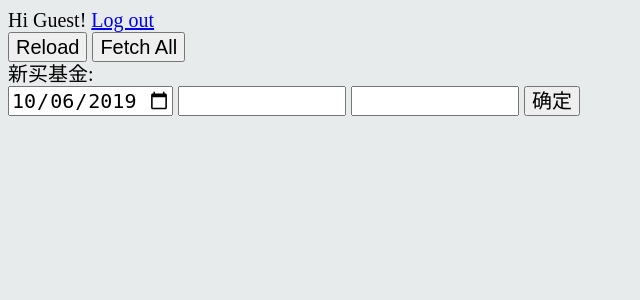
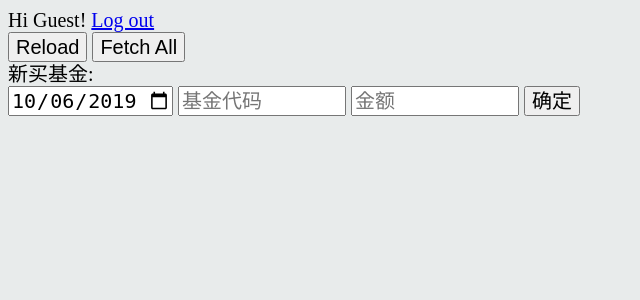
Before and after one commit to JumuFENG/fund_hold_assist, a Flask app: template rest_app/templates/fundsummary.html in a window 1280 px wide. Shown: the top 300 px of the page, without its empty margins (0-640 px from the left). Run offline with Flask 3, Linux system fonts and the light colour scheme; the template is opened without the code that fills it, so the values that code supplies are empty; the visitor is signed in with stand-in values (Sample User, id 1); some libraries are stand-ins or nearby versions.

Commit message:
refresh detail after summary fetched. add placeholder in templeate.

```diff
--- a/rest_app/templates/fundsummary.html
+++ b/rest_app/templates/fundsummary.html
@@ -52,7 +52,7 @@
 
             <div id="trade_panel" style="display:none;">
                 <input id="trade_panel_date" type="date" />
-                <input id="trade_panel_cost" type="text" />
+                <input id="trade_panel_cost" type="text" placeholder="金额"/>
                 <button id="trade_panel_submit" onclick="TradeSubmit(trade_panel, trade_panel_date, trade_panel_cost, tradeoptions)">确定</button>
             </div>
         </div>
@@ -61,8 +61,8 @@
         <div id="fund_new_container">
         新买基金: <br />
             <input id="fund_new_date" type="date" />
-            <input id="fund_new_code" type="text" />
-            <input id="fund_new_cost" type="text" />
+            <input id="fund_new_code" type="text" placeholder="基金代码"/>
+            <input id="fund_new_cost" type="text" placeholder="金额"/>
             <button id="fund_new_submit" onclick="FundNewSubmit(fund_new_date.value, fund_new_code.value, fund_new_cost.value)">确定</button>
         </div>
 
--- a/static/src/js/fund.summary.js
+++ b/static/src/js/fund.summary.js
@@ -510,7 +510,8 @@ function fetchFundSummary(code) {
     httpRequest.onreadystatechange = function () {
         if (httpRequest.readyState == 4 && httpRequest.status == 200) {
             ftjson[code] = JSON.parse(httpRequest.responseText);
-            showAllFundList()
+            showAllFundList();
+            refreshHoldDetail(code);
         }
     }
 }
@@ -613,6 +614,10 @@ function updateTotalEarnedInfo(earned, total_earned, cost) {
 }
 
 function showAllFundList() {
+    var charts_div = document.getElementById("charts_div");
+    charts_div.parentElement.removeChild(charts_div);
+    document.getElementById('funds_list_container').appendChild(charts_div);
+
     var fund_list_tbl = document.getElementById("fund_list_table");
     deleteAllRows(fund_list_table);
 
@@ -724,7 +729,6 @@ function buyFund(code, date, cost, budget_dates, rollin_date) {
     httpRequest.onreadystatechange = function () {
         if (httpRequest.readyState == 4 && httpRequest.status == 200) {
             fetchFundSummary(code);
-            refreshHoldDetail(code);
         }
     }
 }
@@ -740,7 +744,6 @@ function sellFund(code, date, strbuydates) {
     httpRequest.onreadystatechange = function () {
         if (httpRequest.readyState == 4 && httpRequest.status == 200) {
             fetchFundSummary(code);
-            refreshHoldDetail(code);
         }
     }
 }
```
